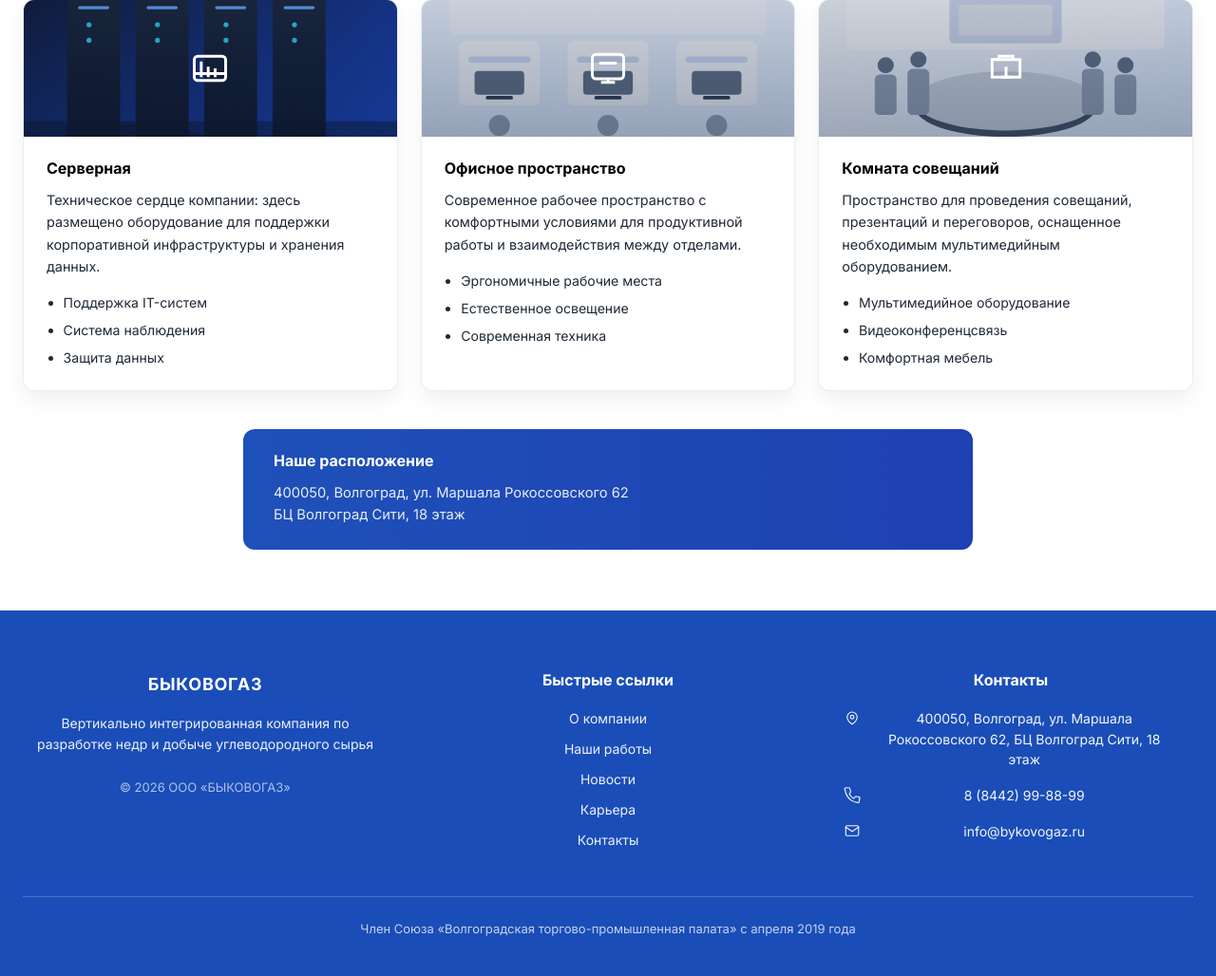
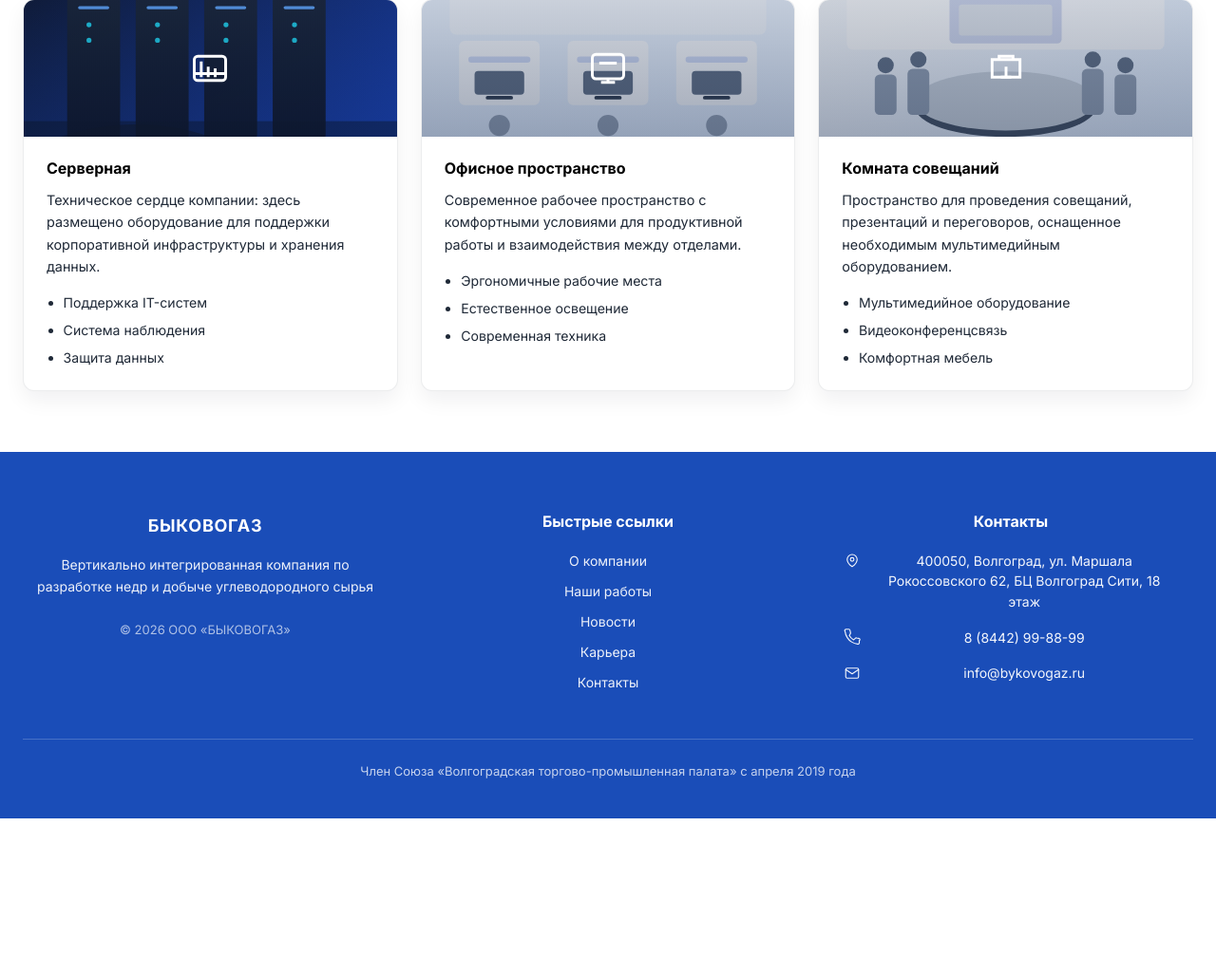
Before and after one commit to vesker034/BYKOVOGAZ, a Django app: page /about/tour/ in a window 1280 px wide. Shown: the part 1071-2099 px from the top of the page at 95% size. After the commit the page ends 1933 px from the top, so only its background shows below. Run offline with Django 5.2, Linux system fonts and the light colour scheme.

Commit message:
Убрать плашку расположения из виртуального тура

```diff
--- a/static/css/style.css
+++ b/static/css/style.css
@@ -850,29 +850,6 @@ a:hover {
 
 .tour-card__list li + li {
     margin-top: 0.45rem;
-}
-
-.tour-location {
-    max-width: 48rem;
-    margin: var(--space-10) auto 0;
-    padding: var(--space-6) var(--space-8);
-    border-radius: 12px;
-    background: linear-gradient(90deg, rgba(26, 77, 184, 0.98), rgba(26, 61, 177, 0.98));
-    color: #fff;
-}
-
-.tour-location__title {
-    margin: 0;
-    font-family: var(--font-heading);
-    font-weight: 700;
-    font-size: 1rem;
-}
-
-.tour-location__text {
-    margin: var(--space-3) 0 0;
-    font-size: 0.92rem;
-    line-height: 1.6;
-    color: rgba(255, 255, 255, 0.9);
 }
 
 /* --- Header (макет Figma) --- */
@@ -2285,8 +2262,7 @@ a.site-footer__contact-text:hover {
     box-shadow: 0 18px 40px rgba(8, 18, 47, 0.28);
 }
 
-:root[data-theme="dark"] .tour-page__badge,
-:root[data-theme="dark"] .tour-location {
+:root[data-theme="dark"] .tour-page__badge {
     background: var(--bg-accent-gradient);
 }
 
@@ -2301,16 +2277,14 @@ a.site-footer__contact-text:hover {
 }
 
 :root[data-theme="dark"] .tour-card__title,
-:root[data-theme="dark"] .tour-page__title,
-:root[data-theme="dark"] .tour-location__title {
+:root[data-theme="dark"] .tour-page__title {
     color: #ffffff;
 }
 
 :root[data-theme="dark"] .tour-page__lead,
 :root[data-theme="dark"] .tour-card__text,
 :root[data-theme="dark"] .tour-card__list,
-:root[data-theme="dark"] .tour-page__viewer-text,
-:root[data-theme="dark"] .tour-location__text {
+:root[data-theme="dark"] .tour-page__viewer-text {
     color: rgba(255, 255, 255, 0.82);
 }
 
--- a/templates/pages/about_tour.html
+++ b/templates/pages/about_tour.html
@@ -93,14 +93,6 @@
                 </div>
             </div>
 
-            <div class="tour-location">
-                <h2 class="tour-location__title">Наше расположение</h2>
-                <p class="tour-location__text">
-                    400050, Волгоград, ул. Маршала Рокоссовского 62
-                    <br>
-                    БЦ Волгоград Сити, 18 этаж
-                </p>
-            </div>
         </div>
     </section>
 </div>
```
